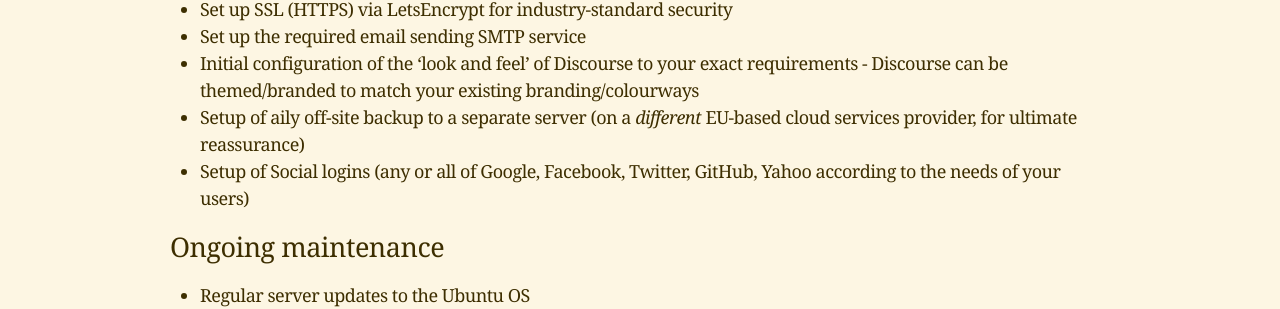
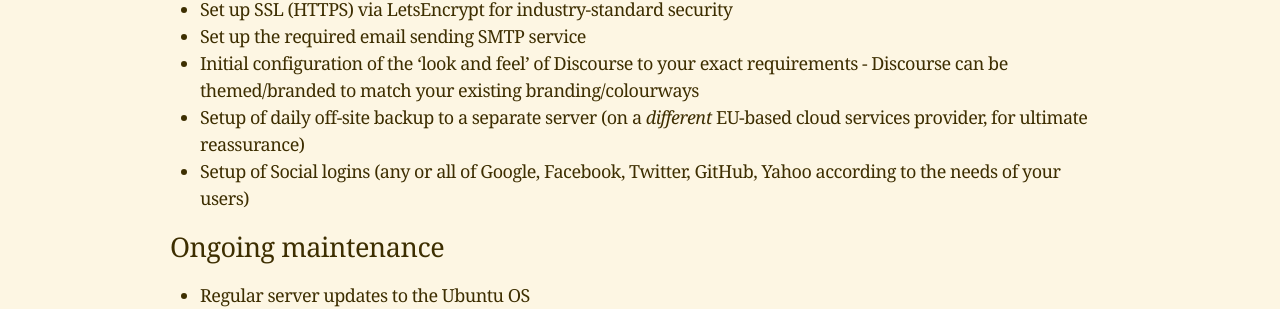
Before and after one commit to pacharanero/pacharanero.github.io, a Jekyll site: the page built from x_discourse.md, in a window 1280 px wide. Shown: the part 696-1005 px from the top of the page. Built offline with Jekyll 4.4.1, drawn with Linux system fonts in a browser that asks for light colours.

Commit message:
fix typo 'aily' => 'daily'

```diff
--- a/x_discourse.md
+++ b/x_discourse.md
@@ -21,7 +21,7 @@
 * Set up SSL (HTTPS) via LetsEncrypt for industry-standard security
 * Set up the required email sending SMTP service
 * Initial configuration of the 'look and feel' of Discourse to your exact requirements - Discourse can be themed/branded to match your existing branding/colourways
-* Setup of aily off-site backup to a separate server (on a _different_ EU-based cloud services provider, for ultimate reassurance)
+* Setup of daily off-site backup to a separate server (on a _different_ EU-based cloud services provider, for ultimate reassurance)
 * Setup of Social logins (any or all of Google, Facebook, Twitter, GitHub, Yahoo according to the needs of your users)
 
 ## Ongoing maintenance
```
